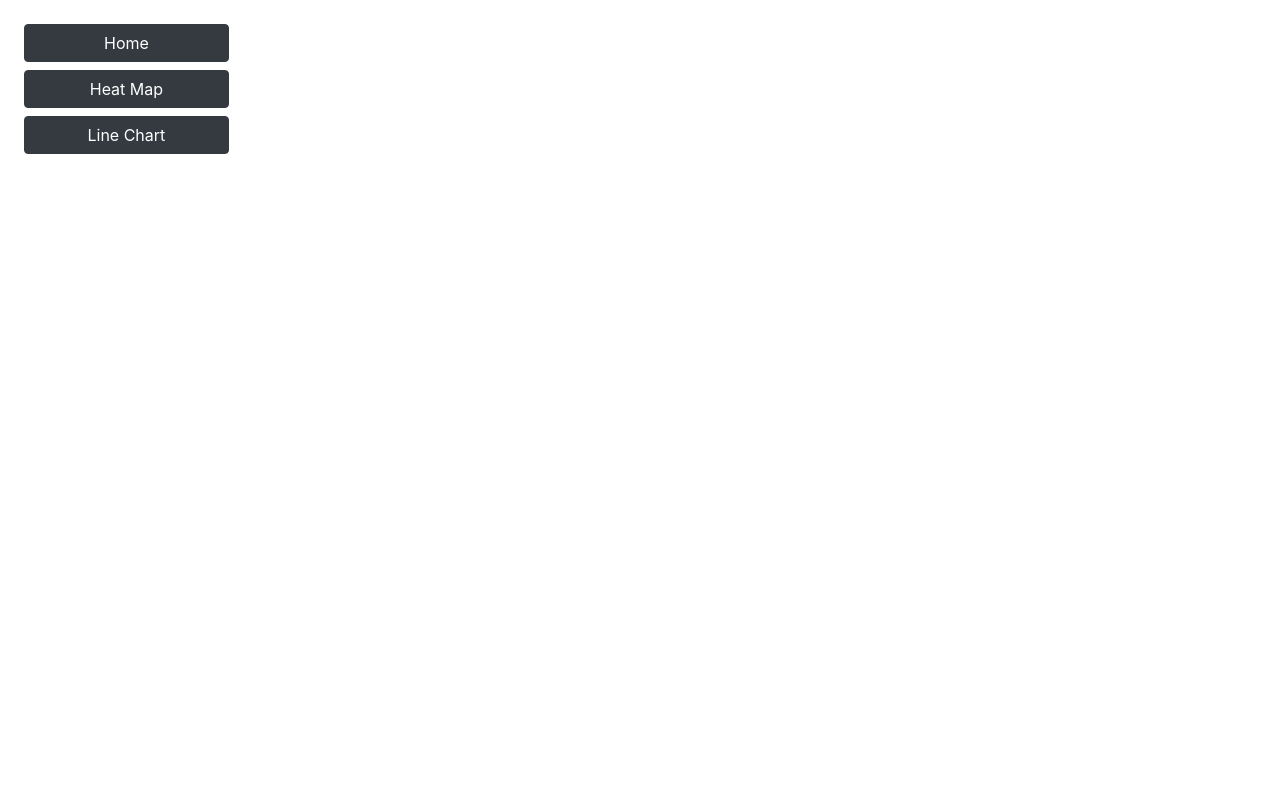
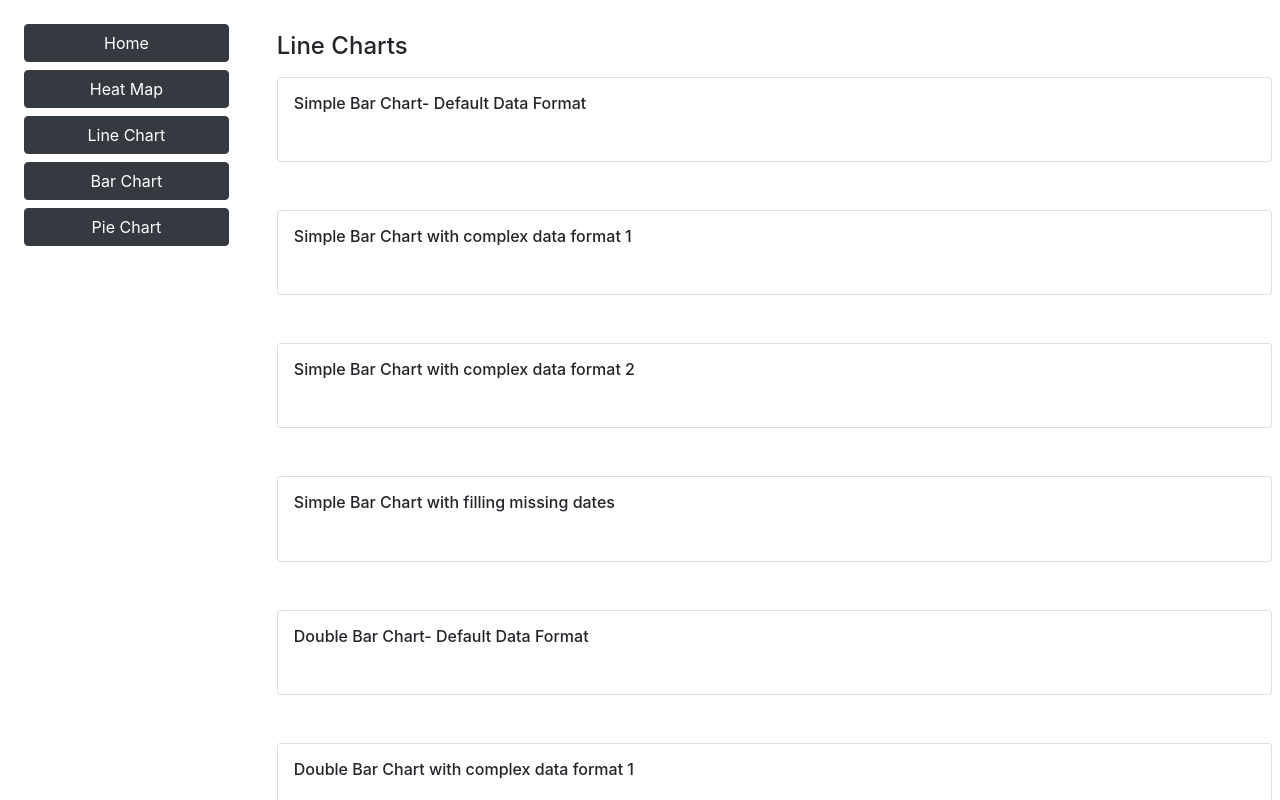
Before and after one commit to supuni9622/Chart-Demo, a React (Create React App) app in the folder my-charts/: page /bar-chart in a window 1280 px wide. Built offline with nearby package versions, Linux system fonts and the light colour scheme.

Commit message:
Layout for barchart components

```diff
--- a/my-charts/src/App.js
+++ b/my-charts/src/App.js
@@ -3,6 +3,8 @@ import Navigation from './components/Navigation';
 import Home from './components/Home';
 import Index from './components/heatMap/Index';
 import LineChartIndex from './components/lineChart/LineChartIndex';
+import BarChartIndex from './components/barChart/BarChartIndex';
+import PieChartIndex from './components/pieChart/PieChartIndex';
 
 import './App.css';
 
@@ -18,6 +20,8 @@ const App = () => {
             <Route exact path='/' component={Home}/>
             <Route path='/heat-map' component={Index}/>
             <Route path='/line-chart' component={LineChartIndex}/>
+            <Route path='/bar-chart' component={BarChartIndex}/>
+            <Route path='/pie-chart' component={PieChartIndex}/>
           </Switch>
         </div>
       </div>
--- a/my-charts/src/components/Navigation.js
+++ b/my-charts/src/components/Navigation.js
@@ -7,6 +7,8 @@ const Navigation = () => {
             <Link to='/' className='btn btn-dark mb-2 w-100'>Home</Link> <br/>
             <Link to='/heat-map' className='btn btn-dark mb-2 w-100'>Heat Map</Link> <br/>
             <Link to='/line-chart' className='btn btn-dark mb-2 w-100'>Line Chart</Link> <br/>
+            <Link to='/bar-chart' className='btn btn-dark mb-2 w-100'>Bar Chart</Link> <br/>
+            <Link to='/pie-chart' className='btn btn-dark mb-2 w-100'>Pie Chart</Link> <br/>
         </div>
     )
 }
--- /dev/null
+++ b/my-charts/src/components/barChart/BarChartIndex.js
@@ -0,0 +1,60 @@
+import React from 'react';
+import {Card} from 'react-bootstrap';
+import moment from 'moment';
+
+const Index = () => {
+    return (
+        <div className='my-4 p-2'>
+             <h4 className='mb-3'>Line Charts</h4>
+            <Card className='mb-5 py-3'>
+                <h6 className='ml-2 px-2 mb-3'>Simple Bar Chart- Default Data Format</h6>
+                <div className="p-2">
+
+                </div>
+            </Card>
+            <Card className='mb-5 py-3'>
+                <h6 className='ml-2 px-2 mb-3'>Simple Bar Chart with complex data format 1</h6>
+                <div className="p-2">
+
+                </div>
+            </Card>
+            <Card className='mb-5 py-3'>
+                <h6 className='ml-2 px-2 mb-3'>Simple Bar Chart with complex data format 2</h6>
+                <div className="p-2">
+
+                </div>
+            </Card>
+            <Card className='mb-5 py-3'>
+                <h6 className='ml-2 px-2 mb-3'>Simple Bar Chart with filling missing dates</h6>
+                <div className="p-2">
+
+                </div>
+            </Card>
+            <Card className='mb-5 py-3'>
+                <h6 className='ml-2 px-2 mb-3'>Double Bar Chart- Default Data Format</h6>
+                <div className="p-2">
+
+                </div>
+            </Card>
+            <Card className='mb-5 py-3'>
+                <h6 className='ml-2 px-2 mb-3'>Double Bar Chart with complex data format 1</h6>
+                <div className="p-2">
+
+                </div>
+            </Card>
+            <Card className='mb-5 py-3'>
+                <h6 className='ml-2 px-2 mb-3'>Double Bar Chart with complex data format 2</h6>
+                <div className="p-2">
+
+                </div>
+            </Card>
+            <Card className='mb-5 py-3'>
+                <h6 className='ml-2 px-2 mb-3'>Double Bar Chart with filling missing dates</h6>
+                <div className="p-2">
+
+                </div>
+            </Card>
+        </div>
+    )
+}
+export default Index
--- /dev/null
+++ b/my-charts/src/components/pieChart/PieChartIndex.js
@@ -0,0 +1,11 @@
+import React from 'react';
+
+const PieChartIndex = () => {
+    return (
+        <div>
+            Pie Chart Index
+        </div>
+    )
+}
+
+export default PieChartIndex
```
Also changed, not shown: my-charts/src/components/barChart/SimpleBarChart1.js (added, +35 -0 lines), my-charts/src/components/barChart/DoubleBarChart1.js (added), my-charts/src/components/barChart/DoubleBarChart2.js (added), my-charts/src/components/barChart/DoubleBarChart3.js (added), my-charts/src/components/barChart/DoubleBarChartWithFillingMissingDates.js (added), my-charts/src/components/barChart/SimpleBarChart2.js (added), my-charts/src/components/barChart/SimpleBarChart3.js (added), my-charts/src/components/barChart/SimpleBarChartWithMissingDates.js (added).
